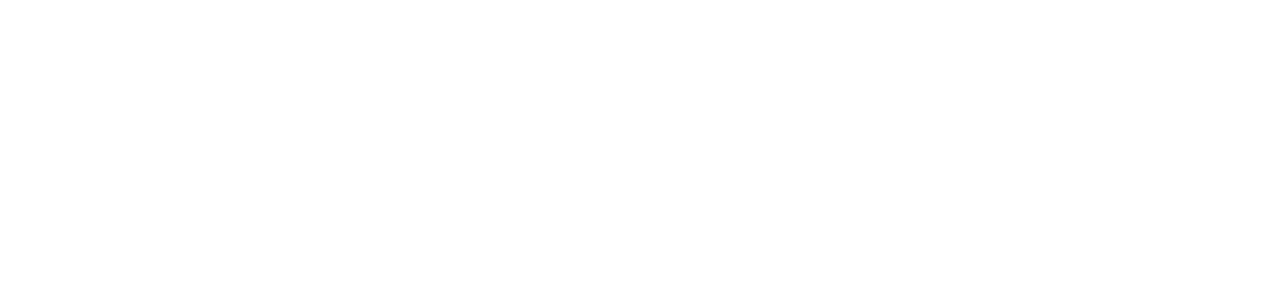
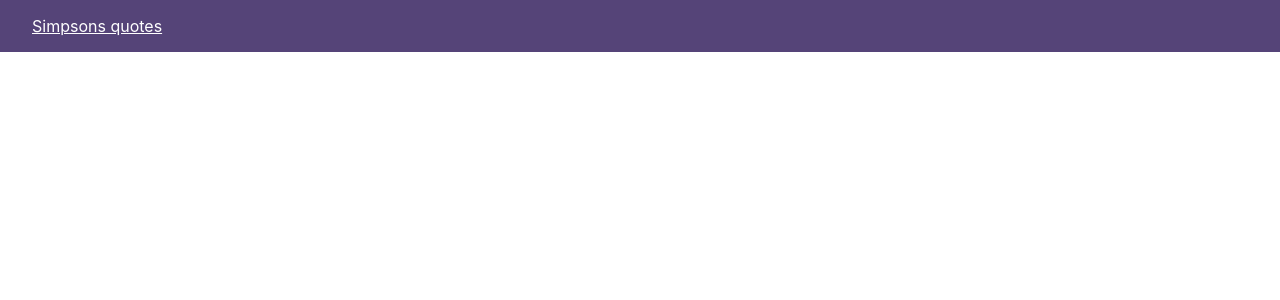
Before and after one commit to MaxP33/simpsons-react, a React (Create React App) app: page / in a window 1280 px wide. Shown: the top 300 px of the page. Built offline with nearby package versions, Linux system fonts and the light colour scheme.

Commit message:
navbar component created

```diff
--- a/src/App.js
+++ b/src/App.js
@@ -1,10 +1,10 @@
 import React from 'react';
-
+import Navbar from './components/Navbar';
 
 function App() {
   return (
     <div className="App">
-
+      <Navbar />
     </div>
   );
 }
--- /dev/null
+++ b/src/components/Navbar.css
@@ -0,0 +1,9 @@
+.Navbar {
+    background: #554478;
+    padding: 1em 2em;
+  }
+
+  .Navbar * {
+    margin: 0;
+    color: white;
+  }
--- /dev/null
+++ b/src/components/Navbar.js
@@ -0,0 +1,12 @@
+import React from 'react';
+import './Navbar.css';
+
+function Navbar() {
+    return (
+        <nav className="Navbar">
+            <a href="https://fr.wikipedia.org/wiki/Les_Simpson">Simpsons quotes</a>
+        </nav>
+    );
+}
+
+export default Navbar;
```
